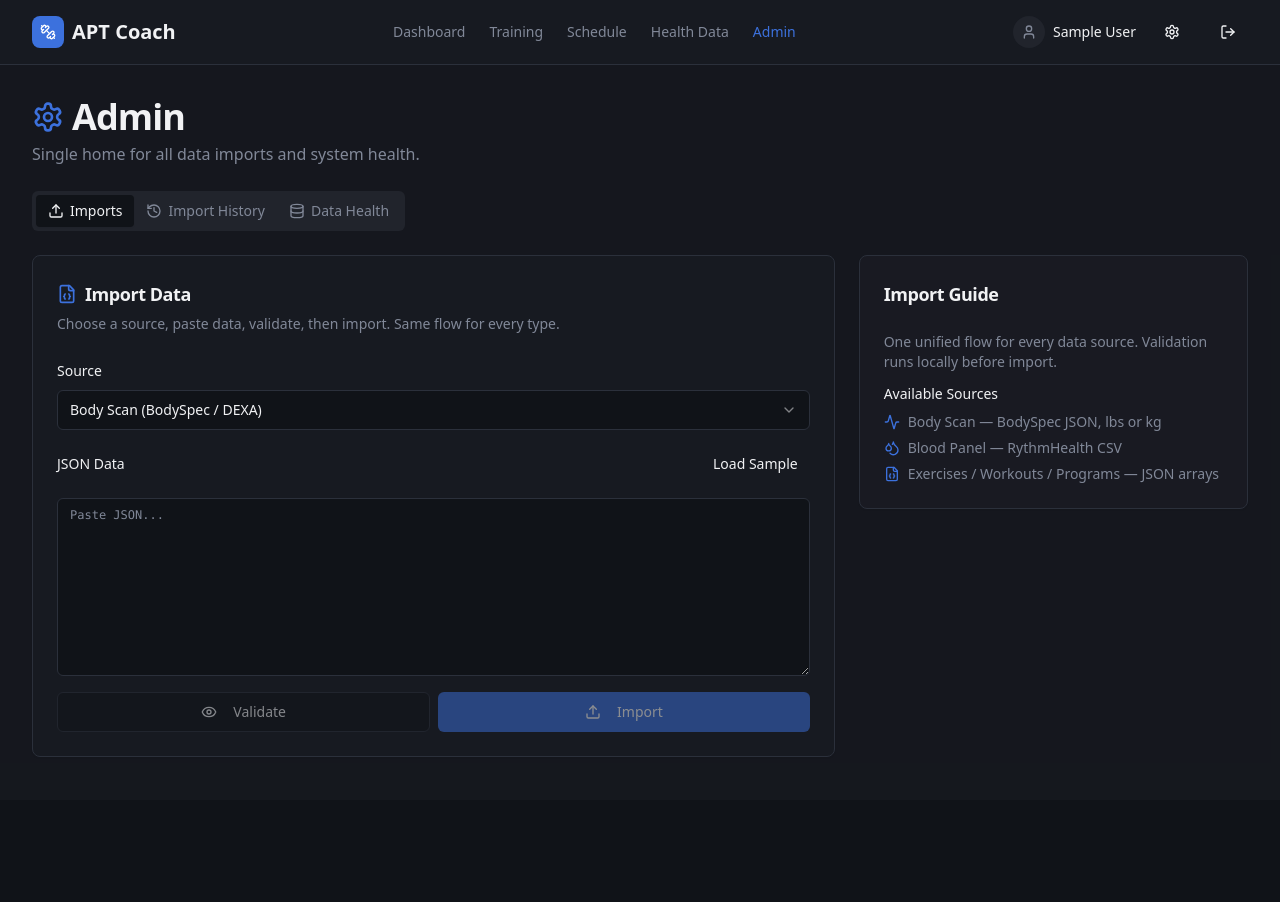
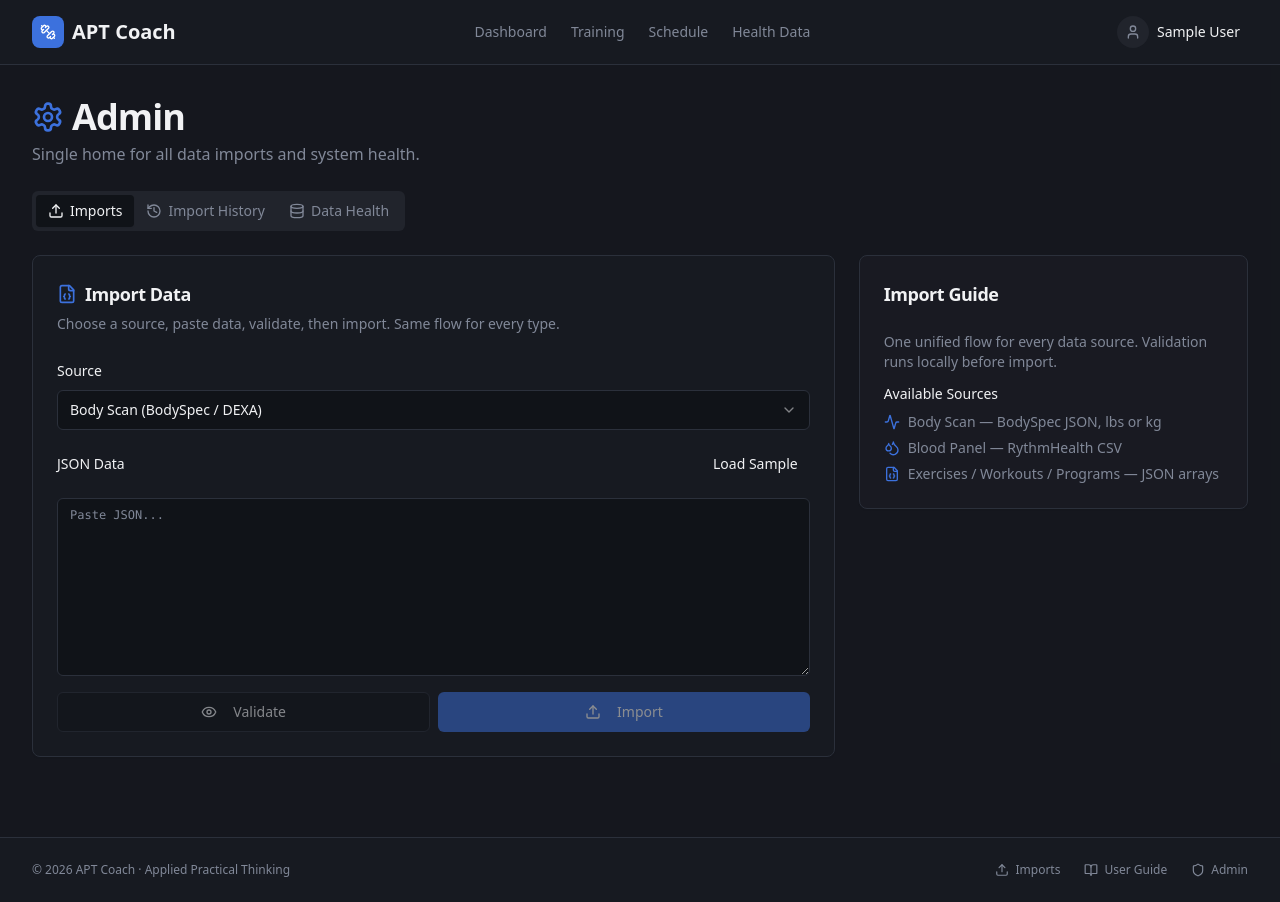
Before and after one commit to adthomps/apt-coachv2, a React (Vite) app: page /admin in a window 1280 px wide. Before the commit the page ends 800 px from the top, so only its background shows below. Built offline with nearby package versions, Linux system fonts and the light colour scheme; sample sign-in values are in the browser's storage.

Commit message:
Changes
Co-authored-by: adthomps <20941675+adthomps@users.noreply.github.com>

```diff
--- a/src/components/Layout.tsx
+++ b/src/components/Layout.tsx
@@ -2,29 +2,31 @@ import React, { useState } from 'react';
 import { useAuth } from '@/contexts/AuthContext';
 import { Button } from '@/components/ui/button';
 import { Sheet, SheetContent, SheetTrigger } from '@/components/ui/sheet';
-import { User, LogOut, Dumbbell, Menu, Settings } from 'lucide-react';
+import { User, LogOut, Dumbbell, Menu, Settings as SettingsIcon, BookOpen, IdCard } from 'lucide-react';
 import { Link, useLocation } from 'react-router-dom';
+import UserMenu from '@/components/UserMenu';
+import Footer from '@/components/Footer';
 
 interface LayoutProps { children: React.ReactNode; }
 
 const Layout: React.FC<LayoutProps> = ({ children }) => {
-  const { user, logout, hasRole } = useAuth();
+  const { user, logout } = useAuth();
   const location = useLocation();
   const [mobileMenuOpen, setMobileMenuOpen] = useState(false);
 
+  // Admin moved to the footer (role-gated). Main nav is product surfaces only.
   const navItems = [
     { path: '/dashboard', label: 'Dashboard' },
     { path: '/training', label: 'Training' },
     { path: '/schedule', label: 'Schedule' },
     { path: '/health', label: 'Health Data' },
-    ...(hasRole('admin') ? [{ path: '/admin', label: 'Admin' }] : []),
   ];
 
   const isActive = (path: string) =>
     location.pathname === path || location.pathname.startsWith(path + '/');
 
   return (
-    <div className="min-h-screen bg-muted/30">
+    <div className="min-h-screen bg-muted/30 flex flex-col">
       <header className="bg-card border-b border-border sticky top-0 z-50">
         <div className="max-w-7xl mx-auto px-4 sm:px-6 lg:px-8">
           <div className="flex justify-between items-center h-16">
@@ -78,18 +80,30 @@ const Layout: React.FC<LayoutProps> = ({ children }) => {
                         </Link>
                       ))}
                     </nav>
-                    <div className="border-t border-border pt-4">
-                      <div className="flex items-center space-x-3 mb-4">
+                    <div className="border-t border-border pt-4 space-y-1">
+                      <div className="flex items-center space-x-3 px-1 mb-3">
                         <div className="h-10 w-10 bg-muted rounded-full flex items-center justify-center">
                           <User className="h-5 w-5 text-muted-foreground" />
                         </div>
-                        <div>
-                          <p className="text-sm font-medium text-foreground">{user?.name}</p>
-                          <p className="text-xs text-muted-foreground">{user?.email}</p>
+                        <div className="min-w-0">
+                          <p className="text-sm font-medium text-foreground truncate">{user?.name}</p>
+                          <p className="text-xs text-muted-foreground truncate">{user?.email}</p>
                         </div>
                       </div>
-                      <Button variant="outline" className="w-full" onClick={logout}>
-                        <LogOut className="mr-2 h-4 w-4" />Sign Out
+                      <Link to="/settings" onClick={() => setMobileMenuOpen(false)}
+                        className="flex items-center px-3 py-2 rounded-md text-sm text-muted-foreground hover:text-foreground hover:bg-muted">
+                        <IdCard className="mr-2 h-4 w-4" /> Profile
+                      </Link>
+                      <Link to="/settings" onClick={() => setMobileMenuOpen(false)}
+                        className="flex items-center px-3 py-2 rounded-md text-sm text-muted-foreground hover:text-foreground hover:bg-muted">
+                        <SettingsIcon className="mr-2 h-4 w-4" /> Settings
+                      </Link>
+                      <Link to="/user-guide" onClick={() => setMobileMenuOpen(false)}
+                        className="flex items-center px-3 py-2 rounded-md text-sm text-muted-foreground hover:text-foreground hover:bg-muted">
+                        <BookOpen className="mr-2 h-4 w-4" /> User Guide
+                      </Link>
+                      <Button variant="outline" className="w-full mt-2" onClick={logout}>
+                        <LogOut className="mr-2 h-4 w-4" /> Sign Out
                       </Button>
                     </div>
                   </div>
@@ -97,20 +111,14 @@ const Layout: React.FC<LayoutProps> = ({ children }) => {
               </Sheet>
             </div>
 
-            <div className="hidden md:flex items-center space-x-4">
-              <div className="flex items-center space-x-2">
-                <div className="h-8 w-8 bg-muted rounded-full flex items-center justify-center">
-                  <User className="h-4 w-4 text-muted-foreground" />
-                </div>
-                <span className="text-sm font-medium text-foreground hidden lg:block">{user?.name}</span>
-              </div>
-              <Link to="/settings"><Button variant="ghost" size="sm"><Settings className="h-4 w-4" /></Button></Link>
-              <Button variant="ghost" size="sm" onClick={logout}><LogOut className="h-4 w-4" /></Button>
+            <div className="hidden md:flex items-center">
+              <UserMenu />
             </div>
           </div>
         </div>
       </header>
-      <main className="max-w-7xl mx-auto px-4 sm:px-6 lg:px-8 py-4 sm:py-6 lg:py-8">{children}</main>
+      <main className="flex-1 max-w-7xl w-full mx-auto px-4 sm:px-6 lg:px-8 py-4 sm:py-6 lg:py-8">{children}</main>
+      <Footer />
     </div>
   );
 };
```
